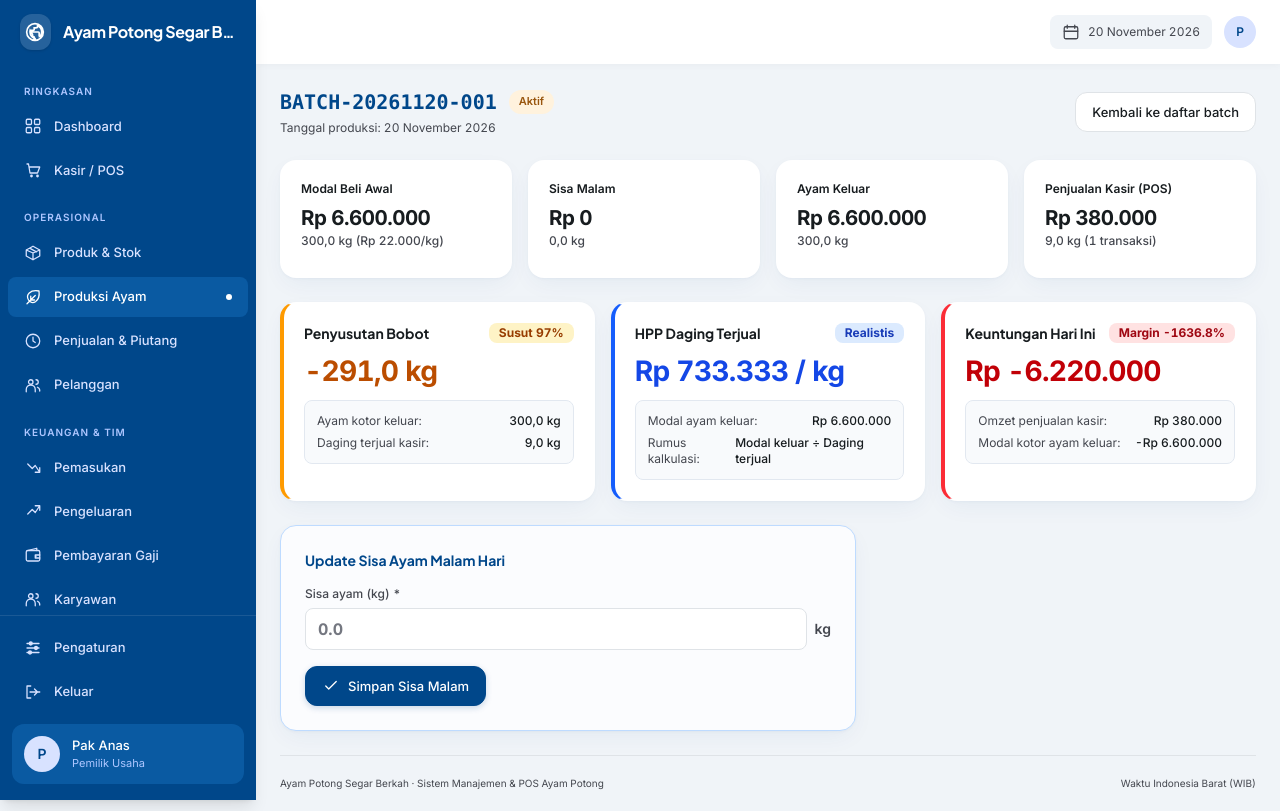
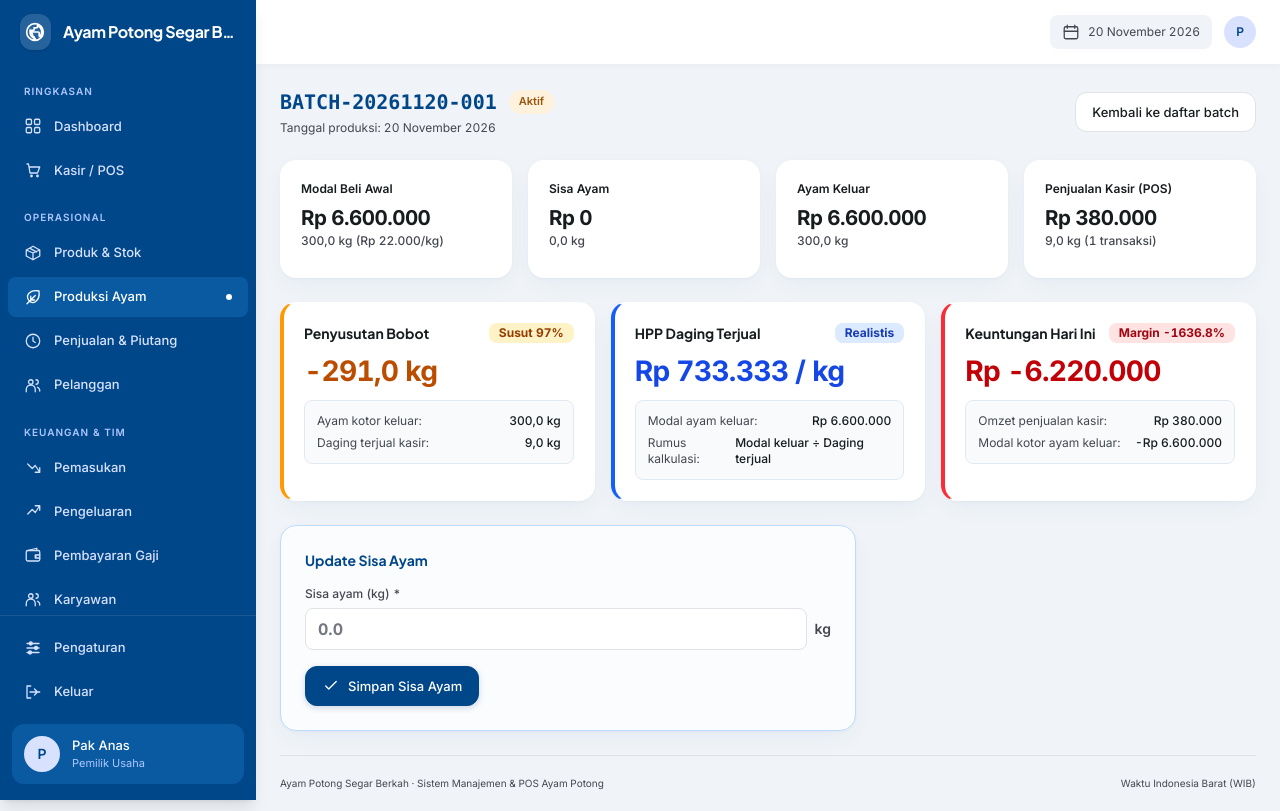
Before and after one commit to giestar-id/ayam-potong, a Laravel app: page /productions/1 in a window 1280 px wide. Run offline with Laravel 12, Linux system fonts and the light colour scheme; a user stored in the database is signed in; data comes from the database, SQL or seed files in the repository; data that the repository does not hold is empty; style sheets or scripts are compiled from the project's sources; some libraries are stand-ins or nearby versions.

Commit message:
chore: ubah label sisa ayam malam menjadi sisa ayam

```diff
--- a/resources/views/livewire/productions/form.blade.php
+++ b/resources/views/livewire/productions/form.blade.php
@@ -105,7 +105,7 @@
                     <strong class="text-brand-textDark">2. Penjualan Harian:</strong> Transaksi kasir POS otomatis terhitung mengurangi stok dan menghasilkan omzet.
                 </p>
                 <p>
-                    <strong class="text-brand-textDark">3. Update Sisa Tiap Malam:</strong> Setiap malam, cukup timbang sisa ayam (kg) dan klik tombol update pada daftar batch.
+                    <strong class="text-brand-textDark">3. Update Sisa Ayam:</strong> Cukup timbang sisa ayam (kg) dan klik tombol update pada daftar batch.
                 </p>
                 <p>
                     <strong class="text-brand-textDark">4. Pantau Penyusutan & Laba:</strong> Sistem otomatis menghitung susut kilo dan keuntungan bersih harian.
--- a/resources/views/livewire/productions/index.blade.php
+++ b/resources/views/livewire/productions/index.blade.php
@@ -31,7 +31,7 @@
                     </div>
 
                     <div class="form-group mb-0">
-                        <label for="modal_remaining_weight" class="form-label text-xs">Sisa ayam malam ini (kg) <span class="text-red-500">*</span></label>
+                        <label for="modal_remaining_weight" class="form-label text-xs">Sisa ayam (kg) <span class="text-red-500">*</span></label>
                         <div class="relative">
                             <input
                                 type="number"
@@ -82,7 +82,7 @@
                 </select>
             </label>
             <p class="ml-auto text-xs text-brand-textGray self-center">
-                * Update sisa ayam (kg) setiap malam untuk menghitung penyusutan dan keuntungan harian otomatis.
+                * Update sisa ayam (kg) untuk menghitung penyusutan dan keuntungan harian otomatis.
             </p>
         </div>
 
--- a/resources/views/livewire/productions/show.blade.php
+++ b/resources/views/livewire/productions/show.blade.php
@@ -30,9 +30,9 @@
             </div>
         </div>
 
-        <!-- Card 2: Sisa Malam -->
+        <!-- Card 2: Sisa Ayam -->
         <div class="panel p-5 min-w-0 overflow-hidden flex flex-col justify-between">
-            <span class="text-xs font-semibold text-brand-textDark truncate">Sisa Malam</span>
+            <span class="text-xs font-semibold text-brand-textDark truncate">Sisa Ayam</span>
             <div class="my-2">
                 <p class="card-fit-value text-brand-textDark font-bold" title="Rp {{ number_format($posSummary['remaining_cost'], 0, ',', '.') }}">Rp {{ number_format($posSummary['remaining_cost'], 0, ',', '.') }}</p>
                 <p class="text-xs font-medium text-brand-textGray mt-0.5 truncate" title="{{ number_format($batch->remaining_weight_kg, 1, ',', '.') }} kg">
@@ -140,9 +140,9 @@
         </section>
     </div>
 
-    <!-- Section Form Update Sisa Ayam Malam Hari (Simpel, Bersih, Tanpa Tabel Ribet) -->
+    <!-- Section Form Update Sisa Ayam (Simpel, Bersih, Tanpa Tabel Ribet) -->
     <section class="panel p-6 bg-[#fbfcfe] border border-blue-200 max-w-xl">
-        <h2 class="text-sm font-bold text-brand-primary">Update Sisa Ayam Malam Hari</h2>
+        <h2 class="text-sm font-bold text-brand-primary">Update Sisa Ayam</h2>
         <form wire:submit="updateRemaining" class="mt-4 space-y-4">
             <label class="field">
                 Sisa ayam (kg) *
@@ -153,7 +153,7 @@
             </label>
 
             <button type="submit" class="btn btn-primary" wire:loading.attr="disabled">
-                <x-icon name="check"/>Simpan Sisa Malam
+                <x-icon name="check"/>Simpan Sisa Ayam
             </button>
         </form>
     </section>
--- a/resources/views/livewire/sales/index.blade.php
+++ b/resources/views/livewire/sales/index.blade.php
@@ -13,7 +13,7 @@
         <x-stat label="Omzet kasir hari ini" :value="'Rp ' . number_format($todayRevenue, 0, ',', '.')" :note="number_format($todaySoldKg, 1, ',', '.') . ' kg terjual hari ini'" icon="sales"/>
         <x-stat label="Modal kotor terpakai" :value="'Rp ' . number_format($usedBatchCost, 0, ',', '.')" :note="number_format($usedBatchKg, 1, ',', '.') . ' kg ayam keluar (awal - sisa)'" icon="box"/>
         <x-stat label="Keuntungan hari ini" :value="'Rp ' . number_format($profitToday, 0, ',', '.')" note="Laba kotor = omzet - modal keluar" icon="wallet"/>
-        <x-stat label="Sisa modal ayam" :value="'Rp ' . number_format($remainingBatchCost, 0, ',', '.')" :note="number_format($remainingBatchKg, 1, ',', '.') . ' kg sisa malam tersimpan'" icon="leaf"/>
+        <x-stat label="Sisa modal ayam" :value="'Rp ' . number_format($remainingBatchCost, 0, ',', '.')" :note="number_format($remainingBatchKg, 1, ',', '.') . ' kg sisa tersimpan'" icon="leaf"/>
     </div>
 
     <!-- Modal Catat Pembayaran Piutang (PRD 3.5) -->
```
